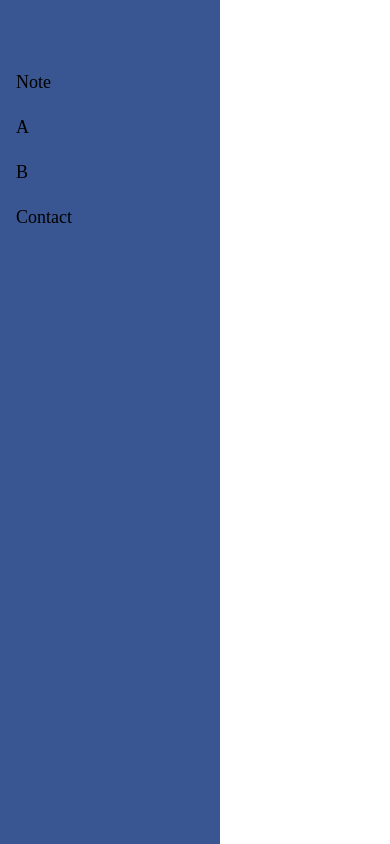
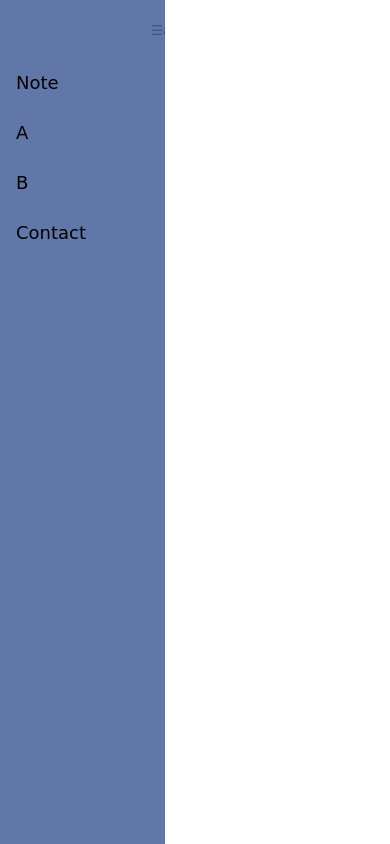
Before and after one commit to LikeTheWindGone/LikeTheWindGone.github.io, a plain HTML site: page html/test.html in a window 390 px wide. Drawn offline with Linux system fonts and the light colour scheme.

Commit message:
outerline

```diff
--- a/css/article.css
+++ b/css/article.css
@@ -1,10 +1,12 @@
 html {
 	-webkit-print-color-adjust: exact;
+	print-color-adjust: exact;
 }
 
 * {
 	box-sizing: border-box;
 	-webkit-print-color-adjust: exact;
+	print-color-adjust: exact;
 }
 
 html,
--- a/css/style.css
+++ b/css/style.css
@@ -1,15 +1,20 @@
 *{
-    padding: auto;
+    height: 100%;
     margin: 0;
+    padding: 0;
     box-sizing: border-box;
     font-family: cursive;
 }
 
+.layout {
+    display: flex;
+    height: 100vh;
+}
 
 body {
     background: #fff;
     color: #000;
-    min-height: 100vh;
+    height: 100vh;
     display: flex;
     flex-direction: column;
 }
@@ -23,11 +28,16 @@ body {
     top: 0;
     z-index: 100;
     box-sizing: border-box;
-    height: 10vh;
+    height: 8vh;
+}
+
+.header h1{
+    padding-top: 1vh;
+    height: 5vh;
 }
 
 .container {
-    width: 90%;
+    width: 100%;
     max-width: 1200px;
     margin: 0 auto;
     display: flex;
@@ -37,7 +47,7 @@ body {
 
 .nav {
     display: flex;
-    justify-content: space-between;
+    justify-content: center;
     align-items: right;
 }
 
@@ -64,3 +74,67 @@ body {
     color: #fdbb2d;
     background: rgba(255, 255, 255, 0.1);
 }
+
+.content {
+    flex: 1;
+    display: flex;
+    flex-direction: column;
+}
+
+
+.sidebar {
+    width: 220px;
+    background: rgba(57,86,146, 0.8);
+    color: #000;
+    transition: width 0.3s;
+    overflow: hidden;
+    position: relative;
+    border: none;
+}
+.sidebar.collapsed {
+    width: 20px;
+}
+.toggle-btn {
+    position: absolute;
+    top: 10px;
+    right: -20px;
+    width: 20px;
+    height: 40px;
+    background: #fdbb2d;
+    color: #395692;
+    border-radius: 0 5px 5px 0;
+    cursor: pointer;
+    display: flex;
+    align-items: center;
+    justify-content: center;
+    font-weight: bold;
+    z-index: 10;
+    border: none;
+}
+.sidebar ul {
+    list-style: none;
+    padding: 0;
+    margin-top: 60px;
+}
+.sidebar li {
+    margin-bottom: 0px;
+    height: 50px;
+}
+.sidebar a {
+    color: #000000;
+    text-decoration: none;
+    font-size: 18px;
+    display: block;
+    padding: 12px 16px;
+    border-radius: 0px;
+    transition: background 0.2s;
+    white-space: nowrap;
+}
+.sidebar.collapsed a {
+    font-size: 0;
+    padding: 12px 0;
+}
+.sidebar a:hover {
+    background: #fdbb2d;
+    color: #395692;
+}
--- a/html/test.html
+++ b/html/test.html
@@ -1,83 +1,9 @@
-<!-- ...existing code... -->
-<style>
-    html, body {
-        height: 100vh;
-        margin: 0;
-        padding: 0;
-    }
-    * {
-        box-sizing: border-box;
-    }
-    .layout {
-        display: flex;
-        height: 100vh;
-    }
-    .sidebar {
-        width: 220px;
-        background: #395692;
-        color: #000;
-        transition: width 0.3s;
-        overflow: hidden;
-        position: relative;
-    }
-    .sidebar.collapsed {
-        width: 50px;
-    }
-    .toggle-btn {
-        position: absolute;
-        top: 10px;
-        right: -20px;
-        width: 20px;
-        height: 40px;
-        background: #fdbb2d;
-        color: #395692;
-        border-radius: 0 5px 5px 0;
-        cursor: pointer;
-        display: flex;
-        align-items: center;
-        justify-content: center;
-        font-weight: bold;
-        z-index: 10;
-        border: none;
-    }
-    .sidebar ul {
-        list-style: none;
-        padding: 0;
-        margin-top: 60px;
-    }
-    .sidebar li {
-        margin-bottom: 0px;
-    }
-    .sidebar a {
-        color: #000000;
-        text-decoration: none;
-        font-size: 18px;
-        display: block;
-        padding: 12px 16px;
-        border-radius: 0px;
-        transition: background 0.2s;
-        white-space: nowrap;
-    }
-    .sidebar.collapsed a {
-        font-size: 0;
-        padding: 12px 0;
-    }
-    .sidebar a:hover {
-        background: #fdbb2d;
-        color: #395692;
-    }
-    .main-content {
-        flex: 1;
-        height: 100vh;
-        padding: 0;
-    }
-    .main-content iframe {
-        width: 100%;
-        height: 80vh;
-        border: none;
-    }
-</style>
-<!-- ...existing code... -->
+<head>
+    <meta charset="UTF-8">
+    <meta name="viewport" content="width=device-width, initial-scale=1.0">
+    <link rel="stylesheet" href="/css/style.css">
+</head>
+
 <body>
     <div class="layout">
         <nav class="sidebar" id="sidebar">
@@ -94,16 +20,9 @@
         </div>
     </div>
     <script>
-        // 菜单收起/展开
         document.getElementById('toggleBtn').onclick = function() {
             document.getElementById('sidebar').classList.toggle('collapsed');
         };
-        // 菜单点击加载页面
-        document.querySelectorAll('.sidebar a').forEach(link => {
-            link.addEventListener('click', function(e) {
-                e.preventDefault();
-                document.getElementById('leetcoding-iframe').src = this.getAttribute('data-src');
-            });
-        });
+
     </script>
 </body>
```
Also changed, not shown: index.html (+2 -2 lines). Lines whose indentation alone changed are shown as unchanged.
